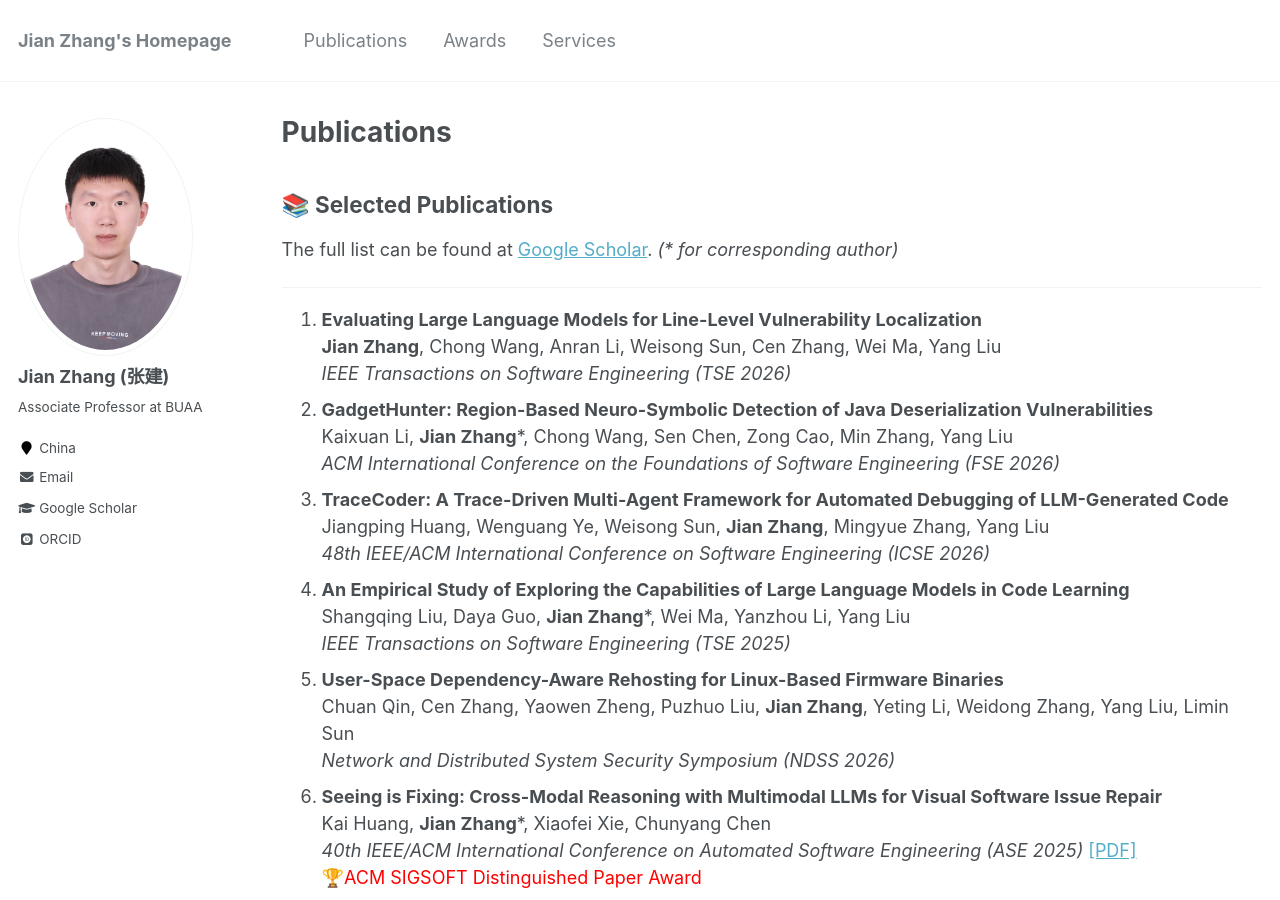
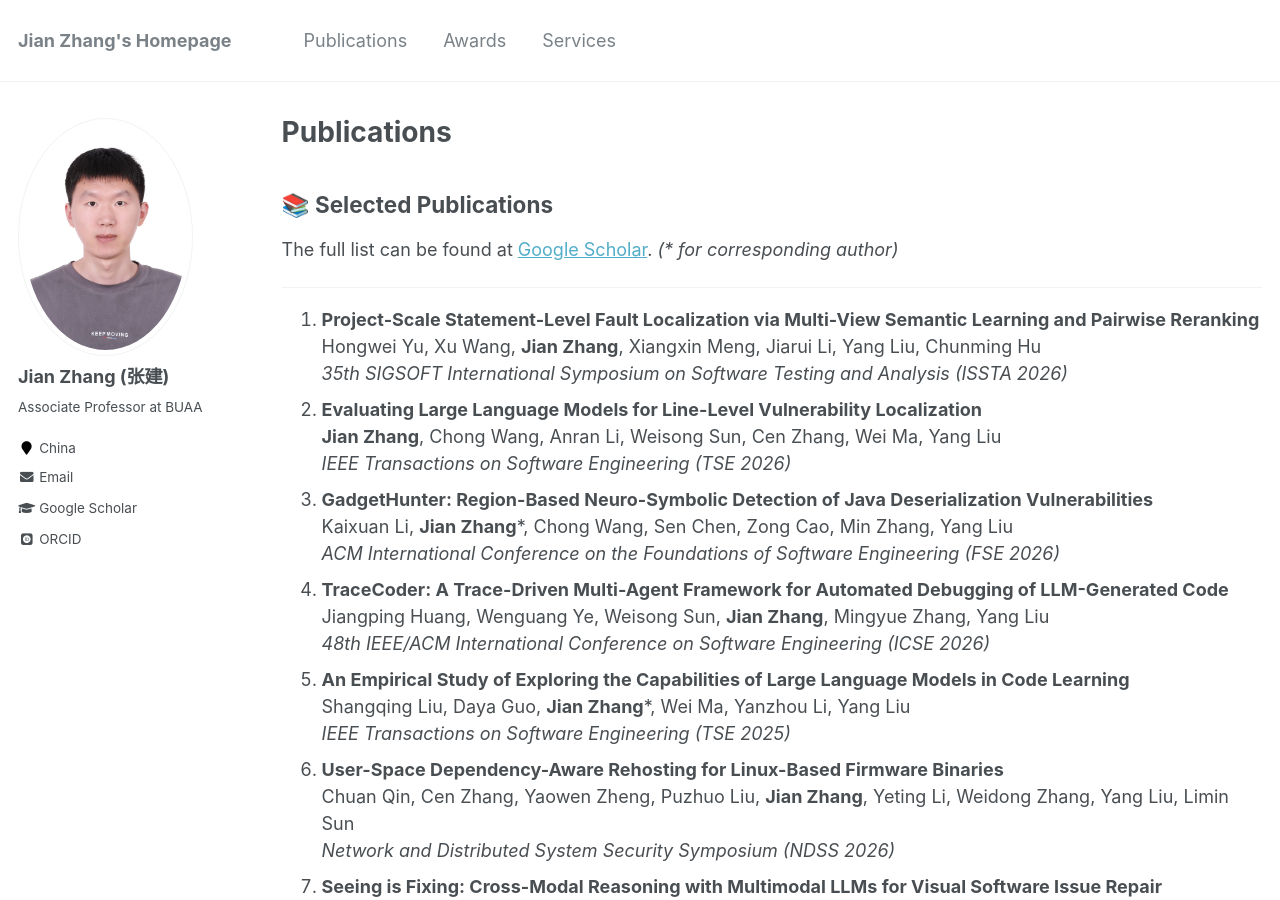
Before and after one commit to zhangj111/zhangj111.github.io, a Jekyll site: the page built from _pages/publications.md, in a window 1280 px wide and 900 px high. Built offline with Jekyll 4.4.1, drawn with Linux system fonts in a browser that asks for light colours; some web fonts are replaced.

Commit message:
Update publications.md

```diff
--- a/_pages/publications.md
+++ b/_pages/publications.md
@@ -13,6 +13,9 @@ redirect_from:
 The full list can be found at <a href="https://scholar.google.com/citations?user=ki1y5TQAAAAJ&hl=en">Google Scholar</a>. <i>(* for corresponding author)</i>
 
 ---
+1. **Project-Scale Statement-Level Fault Localization via Multi-View  Semantic Learning and Pairwise Reranking**
+   Hongwei Yu, Xu Wang, **Jian Zhang**, Xiangxin Meng, Jiarui Li, Yang Liu, Chunming Hu
+   *35th SIGSOFT International Symposium on Software Testing and Analysis (ISSTA 2026)*
 1. **Evaluating Large Language Models for Line-Level Vulnerability Localization**
    **Jian Zhang**, Chong Wang, Anran Li, Weisong Sun, Cen Zhang, Wei Ma, Yang Liu
    *IEEE Transactions on Software Engineering (TSE 2026)*
```
